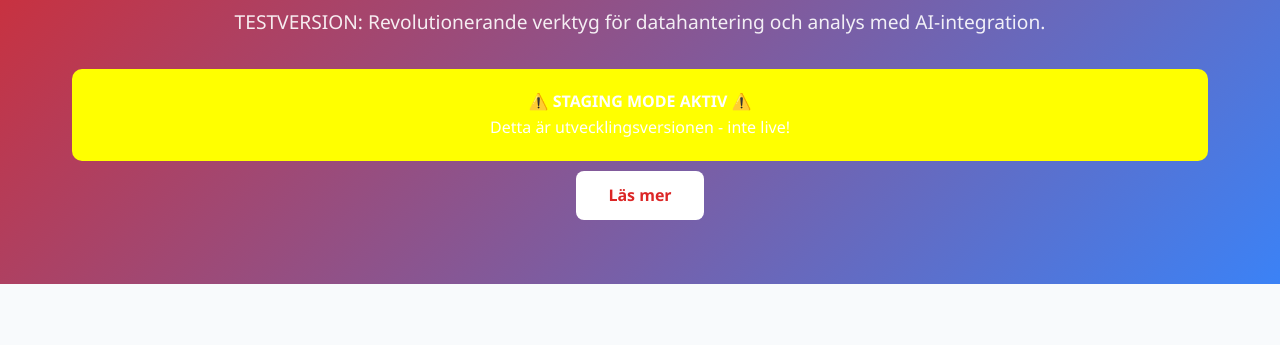
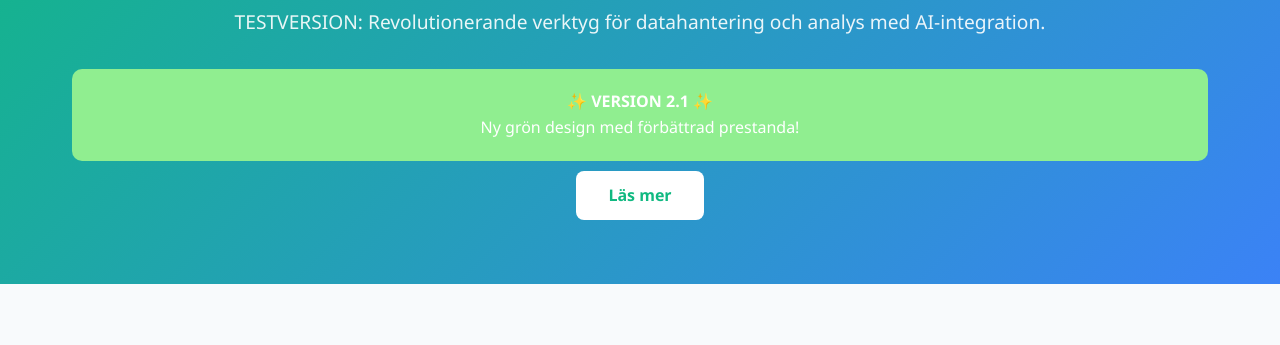
Before and after one commit to thesweetening/tabell-dev, a plain HTML site: page index.html in a window 1280 px wide. Shown: the part 305-650 px from the top of the page. Drawn offline with Linux system fonts and the light colour scheme.

Commit message:
STAGING: Change to GREEN color + version 2.1 banner

```diff
--- a/css/style.css
+++ b/css/style.css
@@ -6,7 +6,7 @@
 }
 
 :root {
-    --primary-color: #dc2626;
+    --primary-color: #10b981;
     --secondary-color: #64748b;
     --background-color: #f8fafc;
     --text-color: #1e293b;
--- a/index.html
+++ b/index.html
@@ -28,9 +28,9 @@
             <div class="container">
                                 <h2>🚀 STAGING VERSION - Nya Tabellhanteraren Pro!</h2>
                 <p>TESTVERSION: Revolutionerande verktyg för datahantering och analys med AI-integration.</p>
-                <div style="background: yellow; padding: 20px; margin: 10px 0; border-radius: 10px;">
-                    <strong>⚠️ STAGING MODE AKTIV ⚠️</strong><br>
-                    Detta är utvecklingsversionen - inte live!
+                <div style="background: lightgreen; padding: 20px; margin: 10px 0; border-radius: 10px;">
+                    <strong>✨ VERSION 2.1 ✨</strong><br>
+                    Ny grön design med förbättrad prestanda!
                 </div>
                 <a href="#features" class="btn btn-primary">Läs mer</a>
             </div>
```
